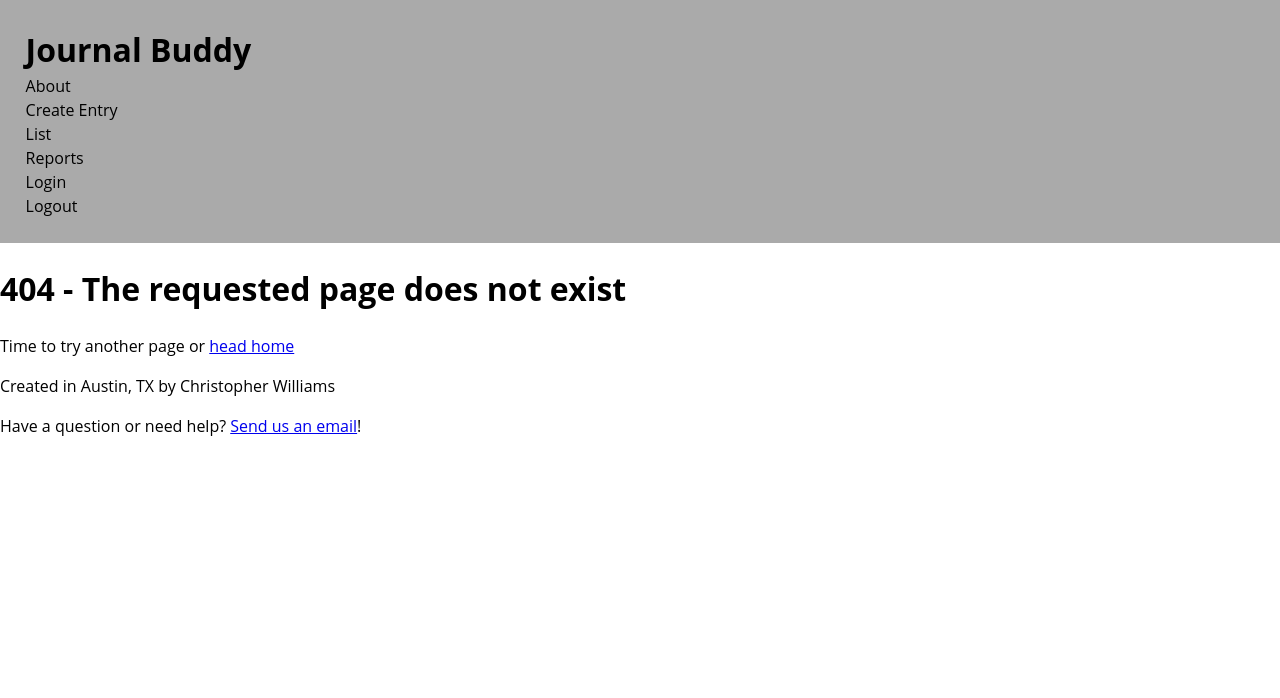
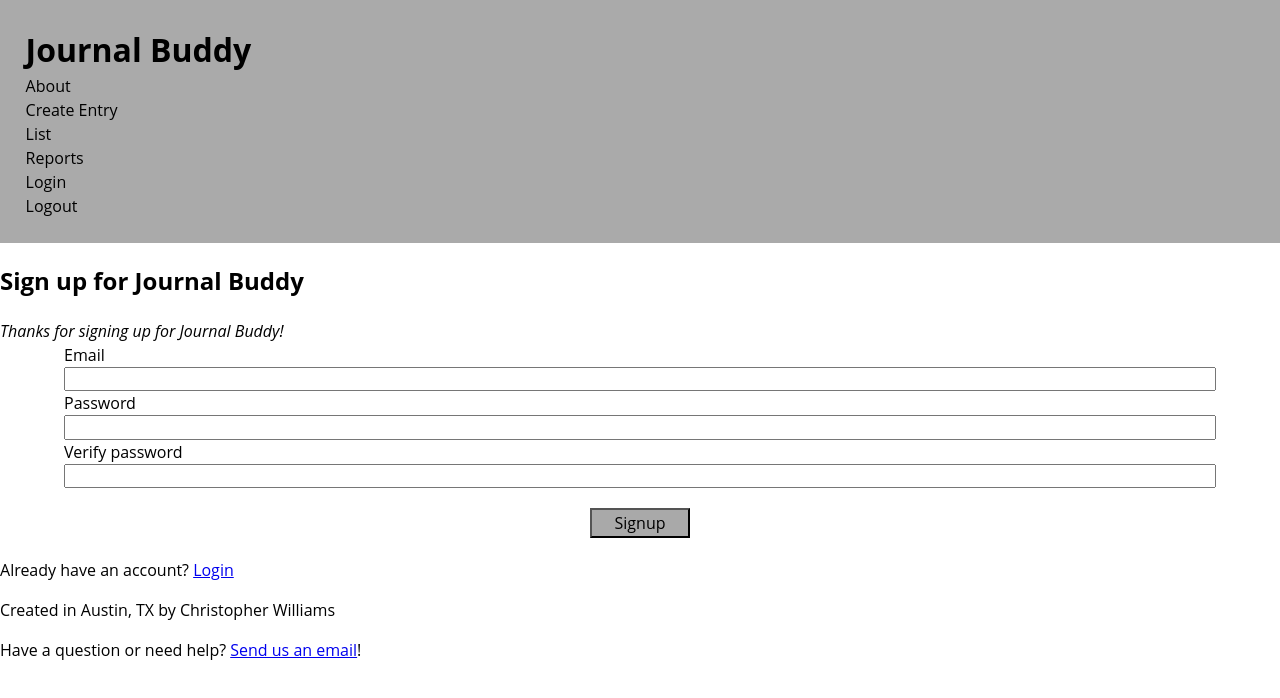
Before and after one commit to Williams-Christopher/journal-buddy, a React (Create React App) app: page /Register in a window 1280 px wide. Shown: the top 698 px of the page. Built offline with nearby package versions, Linux system fonts and the light colour scheme.

Commit message:
Adds the registration page.

```diff
--- a/src/components/App/App.js
+++ b/src/components/App/App.js
@@ -7,6 +7,7 @@ import About from '../../pages/About/About';
 import JournalEntryList from '../../pages/JournalEntryList/JournalEntryList';
 import CreateEntry from '../../pages/CreateEntry/CreateEntry';
 import ViewEntry from '../../pages/ViewEntry/ViewEntry';
+import Register from '../../pages/Register/Register';
 import FourOhFour from '../../pages/FourOhFour/FourOhFour';
 
 
@@ -22,6 +23,7 @@ class App extends React.Component {
             <Route path='/List' render={componentProps => <JournalEntryList entries={this.props.entries} />} />
             <Route path='/Create' component={CreateEntry} />
             <Route path='/View/:entry_id' render={({ match }, componentProps) => <ViewEntry match={match} entries={this.props.entries} />} />
+            <Route path='/Register' component={Register} />
             <Route component={FourOhFour} />
           </Switch>
         <Footer />
--- /dev/null
+++ b/src/pages/Register/Register.js
@@ -0,0 +1,29 @@
+import React from 'react';
+import { Link } from 'react-router-dom';
+
+import './Register.css';
+
+class Register extends React.Component {
+    render() {
+        return (
+            <section className='register'>
+                <h2>Sign up for Journal Buddy</h2>
+                <em>Thanks for signing up for Journal Buddy!</em>
+                <form className='common_form register_form'>
+                    <label htmlFor='login_email'>Email </label>
+                    <input type='text' name='login_email' id='login_email' required />
+
+                    <label htmlFor='login_password'>Password </label>
+                    <input type='password' name='login_password' id='login_password' required />
+
+                    <label htmlFor='login_password_verify'>Verify password</label>
+                    <input type='password' name='login_password_verify' id='login_password_verify' />
+                </form>
+                <button className='common_button'>Signup</button>
+                Already have an account? <Link to='/Login'>Login</Link>
+            </section>
+        );
+    };
+};
+
+export default Register;
```
Also changed, not shown: src/pages/Register/Register.css (added), 1 other file (tests, documents, lock files or other folders).
